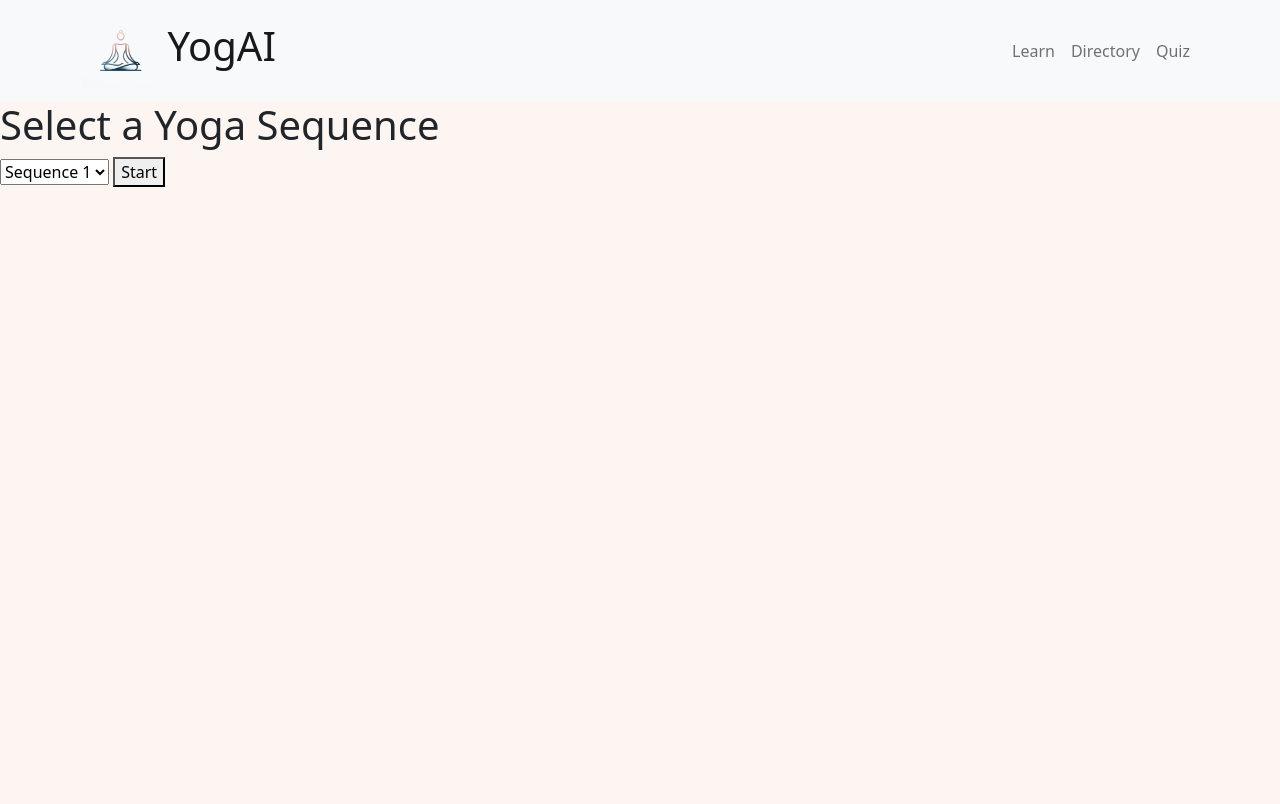
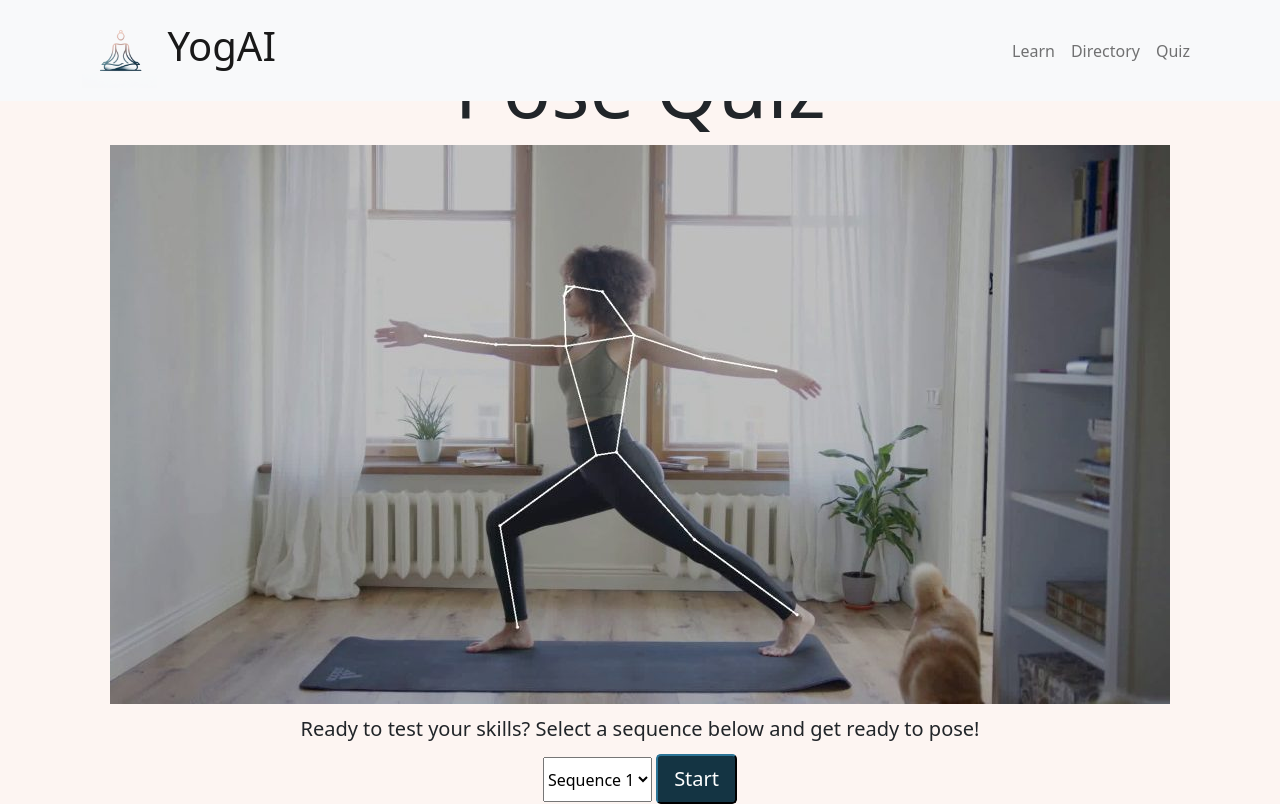
Before and after one commit to A-Chaudhary/YogAI, a Flask app: page /quiz in a window 1280 px wide. Before the commit the page ends 187 px from the top, so only its background shows below. Run offline with Flask 3, Linux system fonts and the light colour scheme; some libraries are stand-ins or nearby versions.

Commit message:
redesigned quiz home page

```diff
--- a/static/main.css
+++ b/static/main.css
@@ -30,3 +30,27 @@
 .learn-subheading {
     font-weight: bold;
 }
+
+.quiz-home{
+    text-align: center; /* Center-align text */
+    display: flex;
+    flex-direction: column;
+    justify-content: center;
+    align-items: center;
+    height: 80vh; /* Make container take up full viewport height */
+}
+
+.quiz-home-title{
+    margin-bottom: 10px;
+}
+
+.get-ready-text{
+    font-size: 20px;
+    margin-top: 10px;
+    margin-bottom: 10px;
+}
+
+.sequence-form{
+    margin-top: -1px;
+    min-height: 45px;
+}
--- a/templates/quiz.html
+++ b/templates/quiz.html
@@ -3,14 +3,18 @@
 {% block content %}
 <!-- <script src="{{ url_for('static', filename = 'index.js') }}"></script> -->
 <body>
-    <h1>Select a Yoga Sequence</h1>
-    <form action="/start" method="post">
-        <select name="sequence">
-            {% for sequence in sequences %}
-            <option value="{{ sequence }}">{{ sequence }}</option>
-            {% endfor %}
-        </select>
-        <button type="submit">Start</button>
-    </form>
+    <div class="container quiz-home">
+                <div class="display-1 quiz-home-title">Pose Quiz</div>
+                <img src="{{url_for('static', filename='/img/quiz_pose.jpg')}}">
+                <div class="get-ready-text">Ready to test your skills? Select a sequence below and get ready to pose!</div>
+                <form action="/start" method="post" >
+                    <select name="sequence" class="sequence-form">
+                        {% for sequence in sequences %}
+                        <option value="{{ sequence }}">{{ sequence }}</option>
+                        {% endfor %}
+                    </select>
+                    <button type="submit" class="btn-primary btn-lg bg-accent">Start</button>
+                </form>
+
 </body>
 {% endblock %}
```
Also changed, not shown: static/img/quiz_pose.jpg (added).
